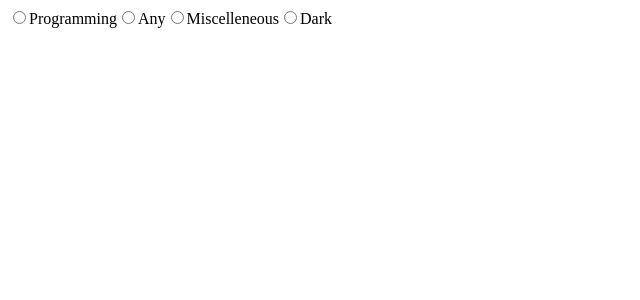
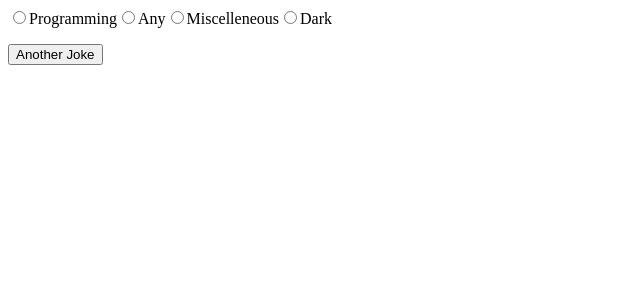
Before and after one commit to GSG-K3/Funny-hooks, a React (Create React App) app: page / in a window 1280 px wide. Shown: the top 300 px of the page, without its empty margins (0-640 px from the left). Built offline with nearby package versions, Linux system fonts and the light colour scheme.

Commit message:
Add button to get another joke with same type #4

```diff
--- a/src/Components/Category.js
+++ b/src/Components/Category.js
@@ -1,43 +1,43 @@
-import React, { useState, useEffect } from "react";
+import React, { useState, useEffect } from './node_modules/react';
 import Joke from './Joke';
 
 const Category = () => {
   const [joke, setJoke] = useState('');
-const[category , setCategory] = useState('');
+  const [category, setCategory] = useState('');
 
-const handleChange =(event)=>{
+  const handleChange = (event) => {
     setCategory(event.target.value);
-}
+  };
 
-useEffect(
-  () => {
-    if(category)
+  const getJoke = () => {
+    if (category)
       fetch(`https://sv443.net/jokeapi/v2/joke/${category}`)
-  .then(response => response.json())
-  .then(data => {
-    if(data.joke)
-  setJoke(data.joke);
-  else
-setJoke(`-${data.setup} -${data.delivery}`)
-  console.log(data)
+        .then((response) => response.json())
+        .then((data) => {
+          if (data.joke) setJoke(data.joke);
+          else setJoke(`-${data.setup} -${data.delivery}`);
+          console.log(data);
         });
-  },
-  [category]   //Update
-  );
+  };
+
+  useEffect(() => {
+    getJoke();
+  }, [category]);
 
   return (
     <div>
       <div onChange={handleChange}>
-     <input type='radio' value='Programming' name='category'/>
+        <input type='radio' value='Programming' name='category' />
         Programming
-     <input type='radio' value='Any' name='category'/>
+        <input type='radio' value='Any' name='category' />
         Any
-    <input type='radio' value='Miscellaneous' name='category'/>
+        <input type='radio' value='Miscellaneous' name='category' />
         Miscelleneous
-    <input type='radio' value='Dark' name='category'/>
+        <input type='radio' value='Dark' name='category' />
         Dark
       </div>
-    <Joke jokeText= {joke}/>
+      <Joke jokeText={joke} />
+      <button onClick={getJoke}>Another Joke</button>
     </div>
   );
 };
```
Lines whose indentation alone changed are shown as unchanged.
